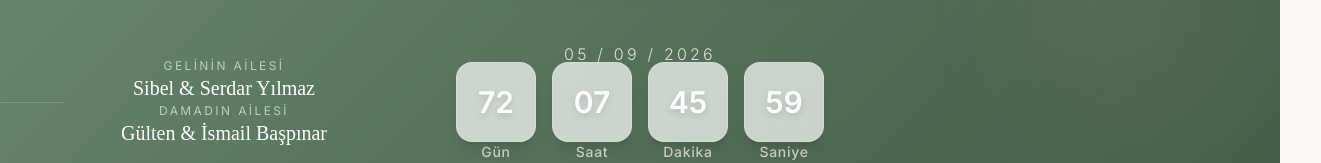
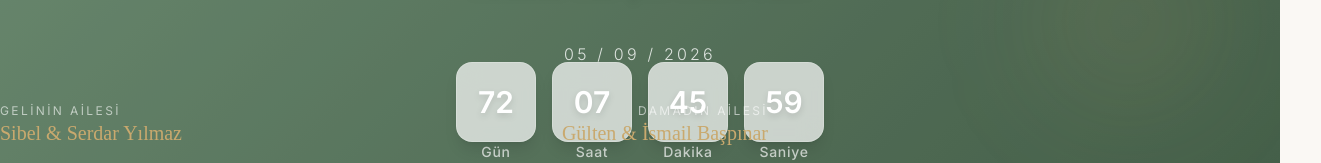
Before and after one commit to xavion59/davetiye, a React (Vite) app: page / in a window 1280 px wide. Shown: the part 733-896 px from the top of the page, 1321 px wide, since content can reach past the window. Built offline with nearby package versions, Linux system fonts and the light colour scheme; no server answers; the database is empty.

Commit message:
Family names gold, side by side

```diff
--- a/src/components/HeroSection.jsx
+++ b/src/components/HeroSection.jsx
@@ -120,18 +120,17 @@ export default function HeroSection() {
       </div>
 
       {/* Family info */}
-      <div className="absolute bottom-20 left-0 w-full z-10 text-center px-4">
-        <div className="max-w-md mx-auto space-y-4">
-          <div>
+      <div className="absolute bottom-20 left-0 w-full z-10 px-6">
+        <div className="max-w-3xl mx-auto flex justify-between items-center">
+          <div className="text-left">
             <p className="text-white/60 text-xs tracking-[0.2em] uppercase mb-1">Gelinin Ailesi</p>
-            <p className="text-white text-lg sm:text-xl" style={{ fontFamily: "'Lucida Calligraphy', 'Segoe Script', 'Apple Chancery', cursive" }}>
+            <p className="text-gold text-lg sm:text-xl" style={{ fontFamily: "'Lucida Calligraphy', 'Segoe Script', 'Apple Chancery', cursive" }}>
               Sibel &amp; Serdar Yılmaz
             </p>
           </div>
-          <div className="w-16 h-px bg-gold/40 mx-auto" />
-          <div>
+          <div className="text-right">
             <p className="text-white/60 text-xs tracking-[0.2em] uppercase mb-1">Damadın Ailesi</p>
-            <p className="text-white text-lg sm:text-xl" style={{ fontFamily: "'Lucida Calligraphy', 'Segoe Script', 'Apple Chancery', cursive" }}>
+            <p className="text-gold text-lg sm:text-xl" style={{ fontFamily: "'Lucida Calligraphy', 'Segoe Script', 'Apple Chancery', cursive" }}>
               Gülten &amp; İsmail Başpınar
             </p>
           </div>
```
